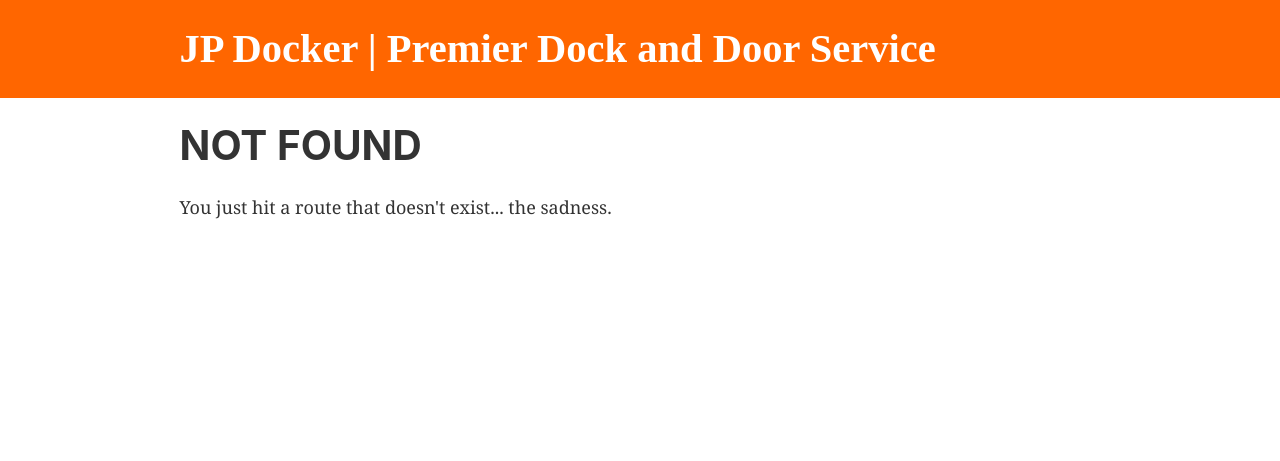
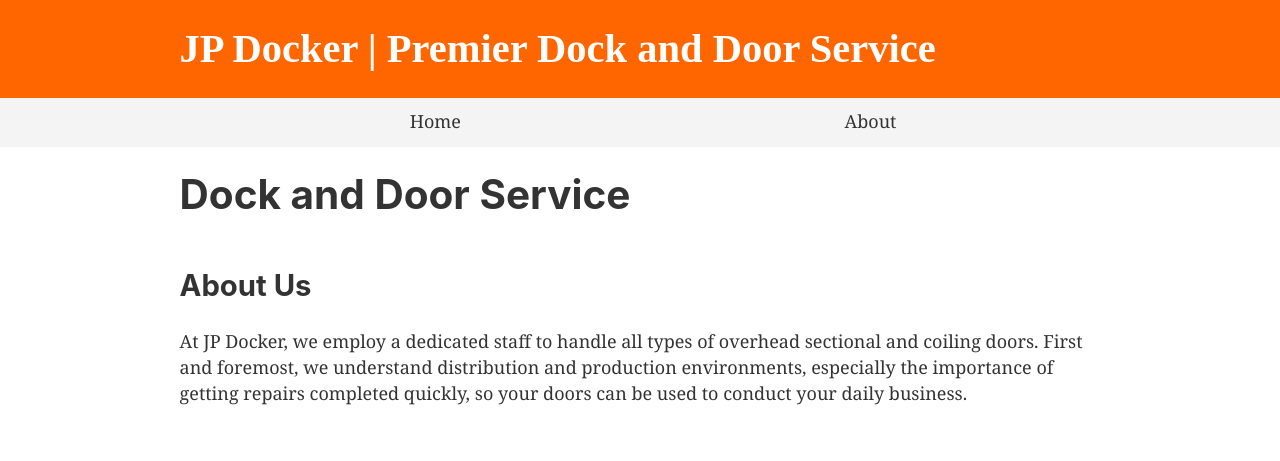
Before and after one commit to colebearski/jp-docker, a Gatsby site: page /about in a window 1280 px wide. Before the commit this address had no page. Built offline with nearby package versions, Linux system fonts and the light colour scheme; Gatsby itself is replaced by a stand-in of ours.

Commit message:
first pages/components

```diff
--- a/gatsby-config.js
+++ b/gatsby-config.js
@@ -1,21 +1,21 @@
 module.exports = {
   siteMetadata: {
-    title: 'JP Docker | Premier Dock and Door Service',
+    title: "JP Docker | Premier Dock and Door Service"
   },
   plugins: [
-    'gatsby-plugin-react-helmet',
+    "gatsby-plugin-react-helmet",
     {
       resolve: `gatsby-plugin-manifest`,
       options: {
-        name: 'gatsby-starter-default',
-        short_name: 'starter',
-        start_url: '/',
-        background_color: '#663399',
-        theme_color: '#663399',
-        display: 'minimal-ui',
-        icon: 'src/images/gatsby-icon.png', // This path is relative to the root of the site.
-      },
+        name: "gatsby-starter-default",
+        short_name: "starter",
+        start_url: "/",
+        background_color: "#663399",
+        theme_color: "#663399",
+        display: "minimal-ui",
+        icon: "src/images/gatsby-icon.png" // This path is relative to the root of the site.
+      }
     },
-    'gatsby-plugin-offline',
-  ],
-}
+    "gatsby-plugin-offline"
+  ]
+};
--- /dev/null
+++ b/public/static/d/125/path---about-f-34-4c2-NZuapzHg3X9TaN1iIixfv1W23E.json
@@ -0,0 +1 @@
+{"pageContext":{}}
--- a/src/components/header.js
+++ b/src/components/header.js
@@ -1,27 +1,27 @@
-import React from 'react'
-import { Link } from 'gatsby'
+import React from "react";
+import { Link } from "gatsby";
 
 const Header = ({ siteTitle }) => (
   <div
     style={{
-      background: '#ff6600', // ktm orange hex code
-      marginBottom: '1.45rem',
+      background: "#ff6600", // ktm orange hex code
+      marginBottom: "0" // 1.45rem
     }}
   >
     <div
       style={{
-        margin: '0 auto',
+        margin: "0 auto",
         maxWidth: 960,
-        padding: '1.45rem 1.0875rem',
+        padding: "1.45rem 1.0875rem"
       }}
     >
       <h1 style={{ margin: 0 }}>
         <Link
           to="/"
           style={{
-            color: 'white',
-            textDecoration: 'none',
-            fontFamily: 'DIN',
+            color: "white",
+            textDecoration: "none",
+            fontFamily: "DIN"
           }}
         >
           {siteTitle}
@@ -29,6 +29,6 @@
       </h1>
     </div>
   </div>
-)
+);
 
-export default Header
+export default Header;
--- a/src/components/layout.css
+++ b/src/components/layout.css
@@ -40,6 +40,8 @@
 a {
   background-color: transparent;
   -webkit-text-decoration-skip: objects;
+  color: #333;
+  text-decoration: none;
 }
 a:active,
 a:hover {
@@ -122,22 +124,22 @@
 select {
   text-transform: none;
 }
-[type='reset'],
-[type='submit'],
+[type="reset"],
+[type="submit"],
 button,
-html [type='button'] {
+html [type="button"] {
   -webkit-appearance: button;
 }
-[type='button']::-moz-focus-inner,
-[type='reset']::-moz-focus-inner,
-[type='submit']::-moz-focus-inner,
+[type="button"]::-moz-focus-inner,
+[type="reset"]::-moz-focus-inner,
+[type="submit"]::-moz-focus-inner,
 button::-moz-focus-inner {
   border-style: none;
   padding: 0;
 }
-[type='button']:-moz-focusring,
-[type='reset']:-moz-focusring,
-[type='submit']:-moz-focusring,
+[type="button"]:-moz-focusring,
+[type="reset"]:-moz-focusring,
+[type="submit"]:-moz-focusring,
 button:-moz-focusring {
   outline: 1px dotted ButtonText;
 }
@@ -157,21 +159,21 @@
 textarea {
   overflow: auto;
 }
-[type='checkbox'],
-[type='radio'] {
+[type="checkbox"],
+[type="radio"] {
   box-sizing: border-box;
   padding: 0;
 }
-[type='number']::-webkit-inner-spin-button,
-[type='number']::-webkit-outer-spin-button {
+[type="number"]::-webkit-inner-spin-button,
+[type="number"]::-webkit-outer-spin-button {
   height: auto;
 }
-[type='search'] {
+[type="search"] {
   -webkit-appearance: textfield;
   outline-offset: -2px;
 }
-[type='search']::-webkit-search-cancel-button,
-[type='search']::-webkit-search-decoration {
+[type="search"]::-webkit-search-cancel-button,
+[type="search"]::-webkit-search-decoration {
   -webkit-appearance: none;
 }
 ::-webkit-input-placeholder {
@@ -202,10 +204,10 @@
   font-weight: normal;
   word-wrap: break-word;
   font-kerning: normal;
-  -moz-font-feature-settings: 'kern', 'liga', 'clig', 'calt';
-  -ms-font-feature-settings: 'kern', 'liga', 'clig', 'calt';
-  -webkit-font-feature-settings: 'kern', 'liga', 'clig', 'calt';
-  font-feature-settings: 'kern', 'liga', 'clig', 'calt';
+  -moz-font-feature-settings: "kern", "liga", "clig", "calt";
+  -ms-font-feature-settings: "kern", "liga", "clig", "calt";
+  -webkit-font-feature-settings: "kern", "liga", "clig", "calt";
+  font-feature-settings: "kern", "liga", "clig", "calt";
 }
 img {
   max-width: 100%;
@@ -573,10 +575,10 @@
 th {
   text-align: left;
   border-bottom: 1px solid hsla(0, 0%, 0%, 0.12);
-  font-feature-settings: 'tnum';
-  -moz-font-feature-settings: 'tnum';
-  -ms-font-feature-settings: 'tnum';
-  -webkit-font-feature-settings: 'tnum';
+  font-feature-settings: "tnum";
+  -moz-font-feature-settings: "tnum";
+  -ms-font-feature-settings: "tnum";
+  -webkit-font-feature-settings: "tnum";
   padding-left: 0.96667rem;
   padding-right: 0.96667rem;
   padding-top: 0.725rem;
@@ -594,8 +596,8 @@
 code {
   background-color: hsla(0, 0%, 0%, 0.04);
   border-radius: 3px;
-  font-family: 'SFMono-Regular', Consolas, 'Roboto Mono', 'Droid Sans Mono',
-    'Liberation Mono', Menlo, Courier, monospace;
+  font-family: "SFMono-Regular", Consolas, "Roboto Mono", "Droid Sans Mono",
+    "Liberation Mono", Menlo, Courier, monospace;
   padding: 0;
   padding-top: 0.2em;
   padding-bottom: 0.2em;
@@ -609,13 +611,13 @@
 tt:before,
 tt:after {
   letter-spacing: -0.2em;
-  content: ' ';
+  content: " ";
 }
 pre code:before,
 pre code:after,
 pre tt:before,
 pre tt:after {
-  content: '';
+  content: "";
 }
 @media only screen and (max-width: 480px) {
   html {
--- a/src/components/layout.js
+++ b/src/components/layout.js
@@ -1,10 +1,12 @@
-import React from 'react'
-import PropTypes from 'prop-types'
-import Helmet from 'react-helmet'
-import { StaticQuery, graphql } from 'gatsby'
+import React from "react";
+import PropTypes from "prop-types";
+import Helmet from "react-helmet";
+import { StaticQuery, graphql } from "gatsby";
 
-import Header from './header'
-import './layout.css'
+import Header from "./header";
+import Menu from "./menu";
+
+import "./layout.css";
 
 const Layout = ({ children }) => (
   <StaticQuery
@@ -23,21 +25,22 @@
           title={data.site.siteMetadata.title}
           meta={[
             {
-              name: 'description',
-              content: 'Utah Premier Dock and Door Service',
+              name: "description",
+              content: "Utah Premier Dock and Door Service"
             },
-            { name: 'keywords', content: 'sample, something' },
+            { name: "keywords", content: "sample, something" }
           ]}
         >
           <html lang="en" />
         </Helmet>
         <Header siteTitle={data.site.siteMetadata.title} />
+        <Menu />
         <div
           style={{
-            margin: '0 auto',
+            margin: "0 auto",
             maxWidth: 960,
-            padding: '0px 1.0875rem 1.45rem',
-            paddingTop: 0,
+            padding: "0px 1.0875rem 1.45rem",
+            paddingTop: 0
           }}
         >
           {children}
@@ -45,10 +48,10 @@
       </>
     )}
   />
-)
+);
 
 Layout.propTypes = {
-  children: PropTypes.node.isRequired,
-}
+  children: PropTypes.node.isRequired
+};
 
-export default Layout
+export default Layout;
--- /dev/null
+++ b/src/components/menu.js
@@ -0,0 +1,30 @@
+import React from "react";
+import Link from "gatsby-link";
+
+const Menu = () => (
+  <div>
+    <div
+      style={{
+        background: "#f4f4f4",
+        paddingTop: "10px"
+      }}
+    >
+      <ul
+        style={{
+          listStyle: "none",
+          display: "flex",
+          justifyContent: "space-evenly"
+        }}
+      >
+        <li>
+          <Link to="/">Home</Link>
+        </li>
+        <li>
+          <Link to="/about">About</Link>
+        </li>
+      </ul>
+    </div>
+  </div>
+);
+
+export default Menu;
--- /dev/null
+++ b/src/pages/about.js
@@ -0,0 +1,21 @@
+import React from "react";
+import { Link } from "gatsby";
+
+import Layout from "../components/layout";
+
+const AboutPage = () => (
+  <Layout>
+    <h1>Dock and Door Service</h1>
+    <br />
+    <h2>About Us</h2>
+    <p>
+      At JP Docker, we employ a dedicated staff to handle all types of overhead
+      sectional and coiling doors. First and foremost, we understand
+      distribution and production environments, especially the importance of
+      getting repairs completed quickly, so your doors can be used to conduct
+      your daily business.
+    </p>
+  </Layout>
+);
+
+export default AboutPage;
```
